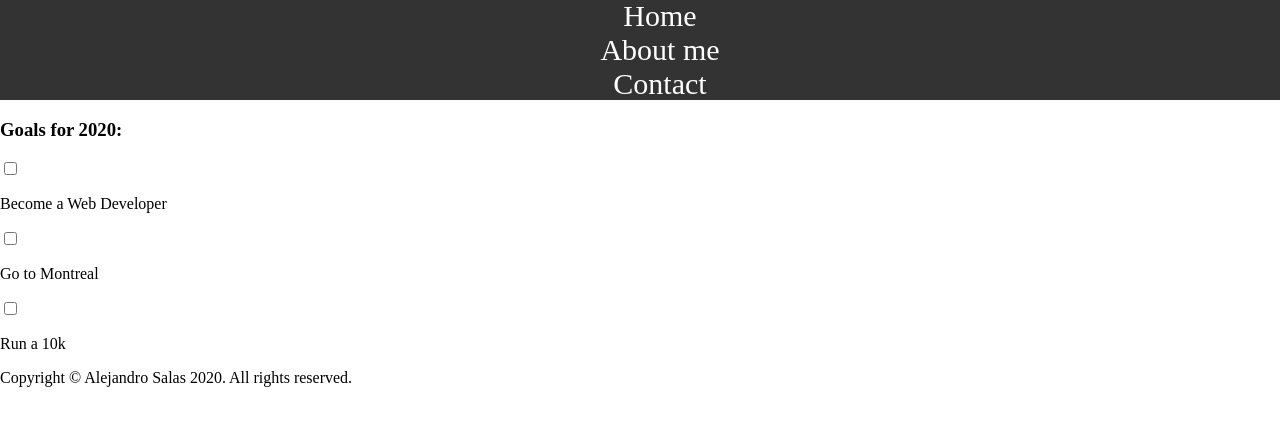
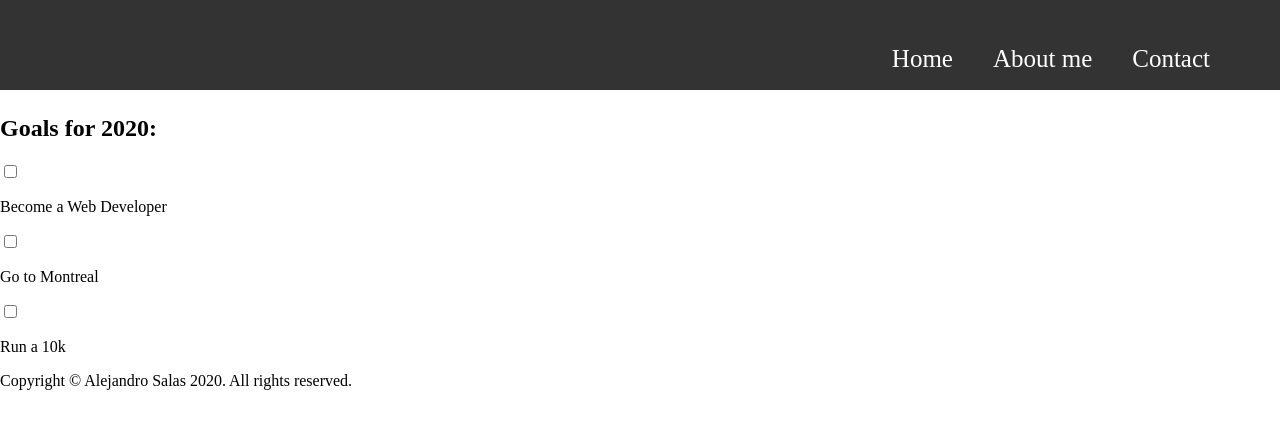
Before and after one commit to alejotsv/introduction-to-react, a React (Create React App) app: page / in a window 1280 px wide. Shown: the top 428 px of the page. Built offline with nearby package versions, Linux system fonts and the light colour scheme.

Commit message:
move navbar content to the right

```diff
--- a/public/style.css
+++ b/public/style.css
@@ -3,19 +3,26 @@ body {
 }
 
 .navbar {
-  height: 100px;
+  height: 80px;
   background-color: #333;
   color: whitesmoke;
-  margin-bottom: 15px;
+  margin-bottom: 25px;
   text-align: center;
-  font-size: 30px;
+  font-size: 25px;
   display: flex;
-  justify-content: center;
-  align-items: center;
+  justify-content: flex-end;
+  align-items: flex-start;
+  padding: 0 50px 10px 0;
+}
+
+.navbar > ul {
+  padding: 0;
 }
 
 .navbar > ul > li {
   list-style-type: none;
+  float: left;
+  padding: 20px;
 }
 
 .navbar > ul > li > a {
--- a/src/components/MainContent.js
+++ b/src/components/MainContent.js
@@ -3,7 +3,7 @@ import React from 'react';
 function MainContent() {
   return(
     <div>
-      <h3>Goals for 2020:</h3>
+      <h2>Goals for 2020:</h2>
        <input type='checkbox' /><p>Become a Web Developer</p>
        <input type='checkbox' /><p>Go to Montreal</p>
        <input type='checkbox' /><p>Run a 10k</p>
```
